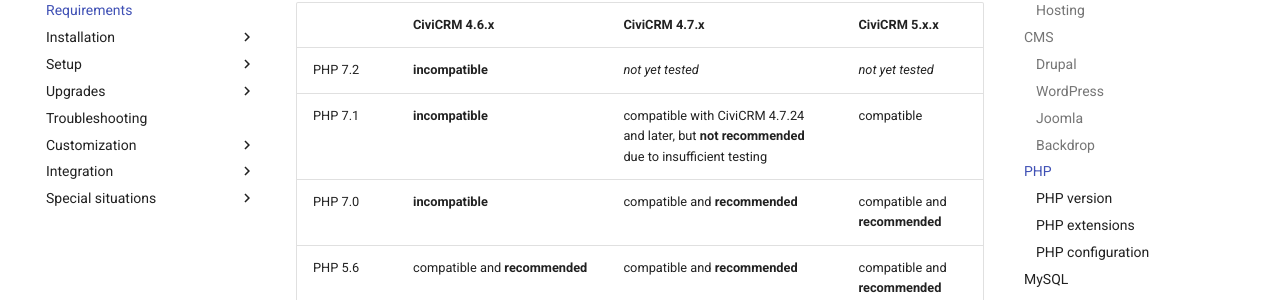
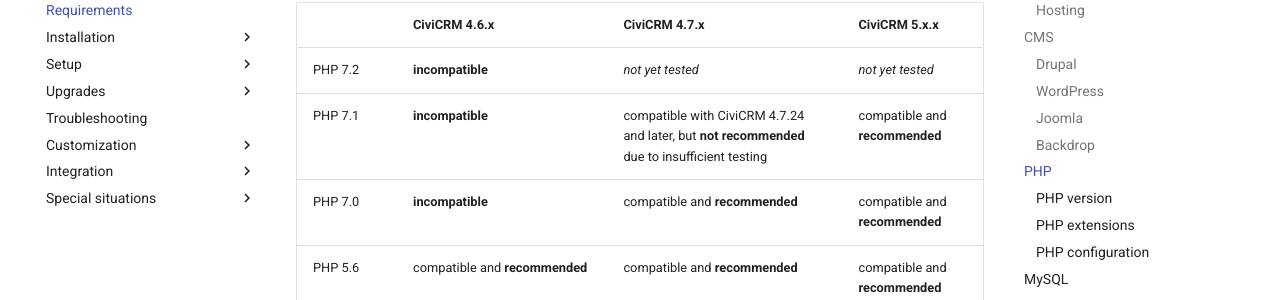
Before and after one commit to civicrm/civicrm-sysadmin-guide, an MkDocs documentation site: the page built from docs/requirements.md, in a window 1280 px wide and 900 px high, scrolled down 1589 px. Shown: the part 152-452 px from the top of the window. Built offline with MkDocs 1.6.1 and Material for MkDocs 9.7.7, drawn with Linux system fonts in a browser that asks for light colours; comment, search, counter and statistics services are not loaded; old or Windows-style settings are respelled for this version of MkDocs.

Commit message:
Recommend PHP 7.1 for civi 5.x.x

```diff
--- a/docs/requirements.md
+++ b/docs/requirements.md
@@ -50,7 +50,7 @@ See our page on [choosing a CMS](/planning/cms.md) for more information about th
 |  | CiviCRM 4.6.x | CiviCRM 4.7.x | CiviCRM 5.x.x |
 | -- | -- | -- | -- |
 | PHP 7.2 | **incompatible** | _not yet tested_ |  _not yet tested_ |
-| PHP 7.1 | **incompatible** | compatible with CiviCRM 4.7.24 and later, but **not recommended** due to insufficient testing | compatible |
+| PHP 7.1 | **incompatible** | compatible with CiviCRM 4.7.24 and later, but **not recommended** due to insufficient testing | compatible and **recommended** |
 | PHP 7.0 | **incompatible** | compatible and **recommended** | compatible and **recommended** |
 | PHP 5.6 | compatible and **recommended** | compatible and **recommended** | compatible and **recommended** |
 | PHP 5.5 | compatible, but **not recommended** due to to [PHP end-of life](http://php.net/eol.php) in July 2016 | compatible, but **not recommended** due to to [PHP end-of life](http://php.net/eol.php) in July 2016 | **incompatible** |
```
